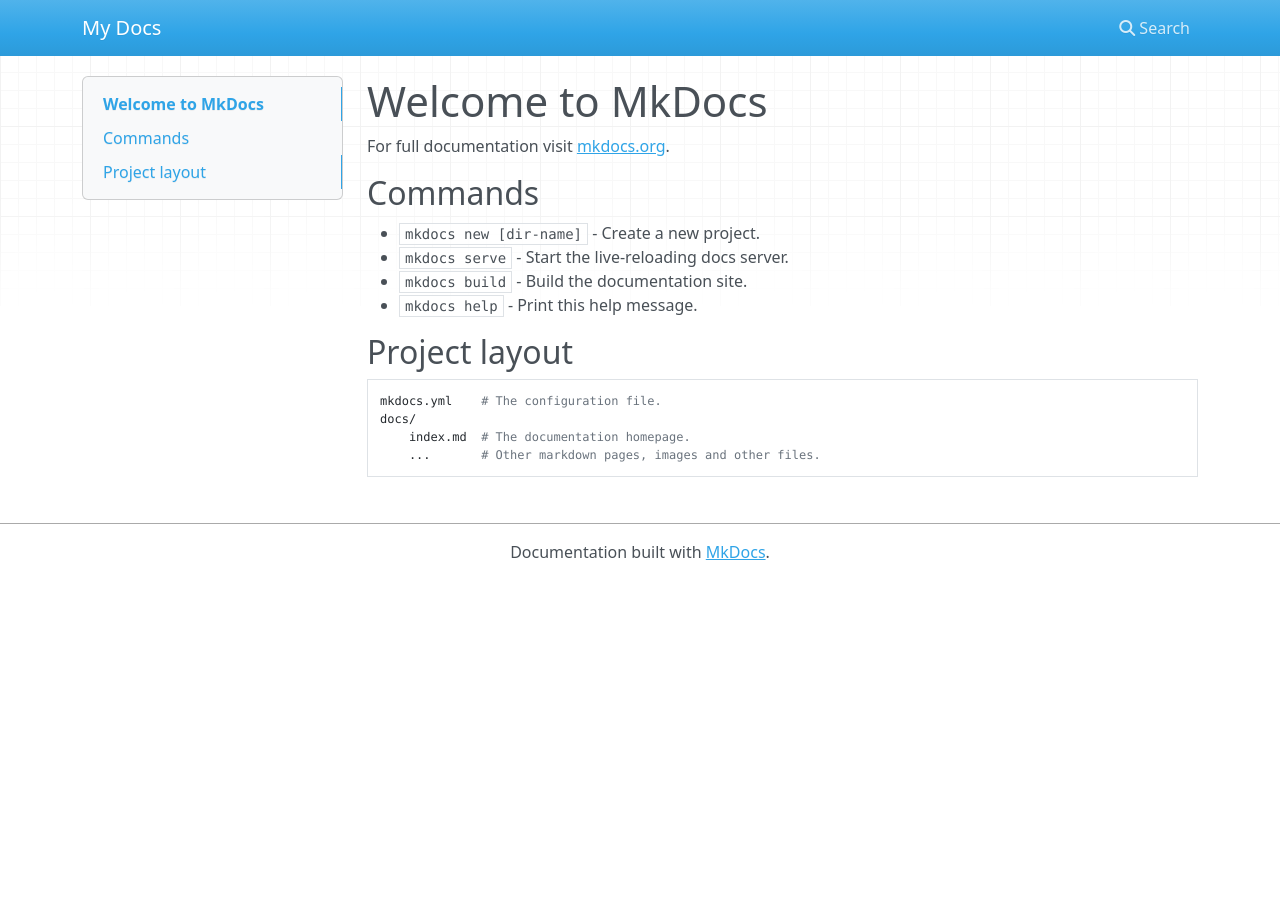
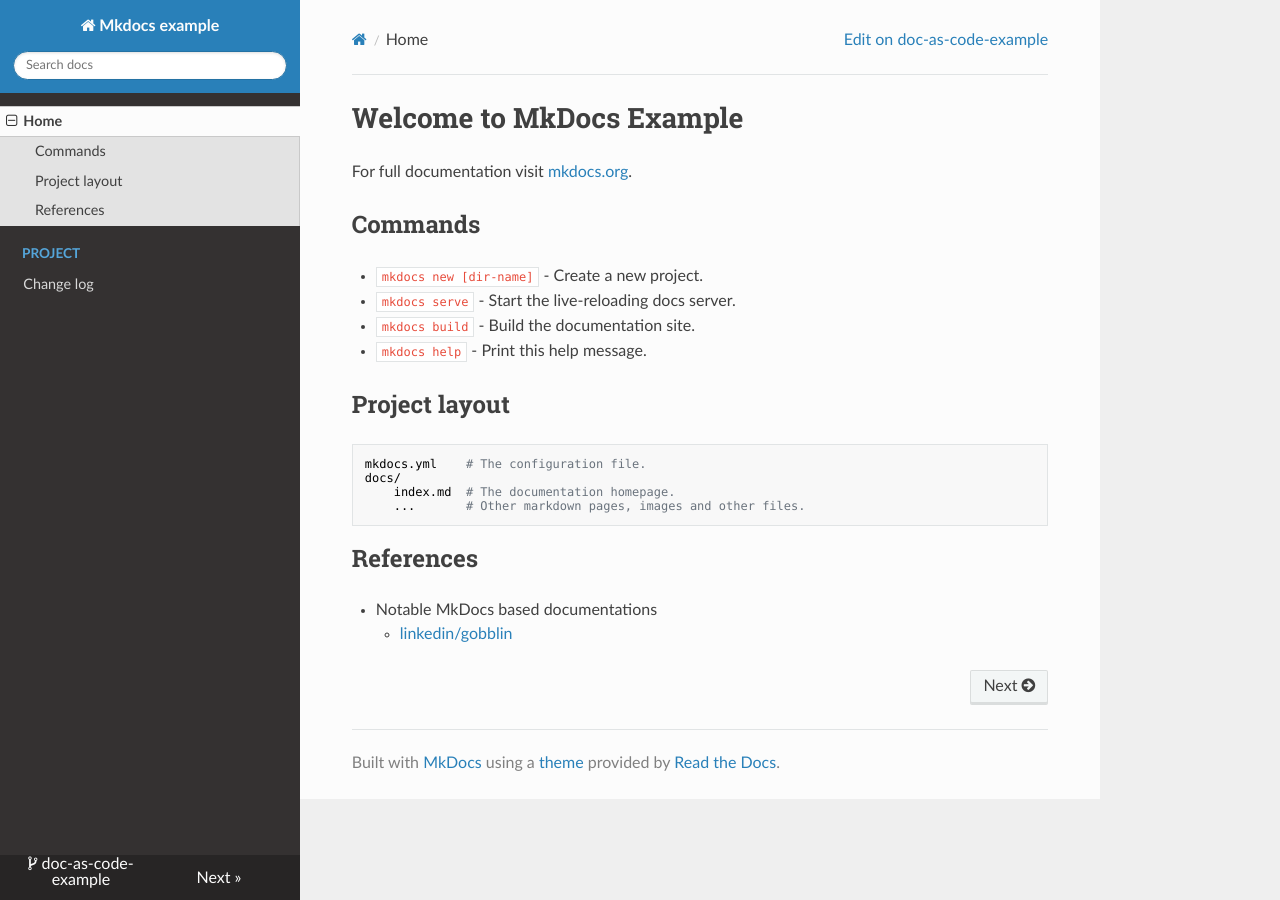
Before and after one commit to manboubird/doc-as-code-example, an MkDocs documentation site: the page built from docs/mkdocs-example/docs/index.md, in a window 1280 px wide. Built offline with MkDocs 1.6.1, drawn with Linux system fonts in a browser that asks for light colours; nearby versions of some CDN libraries; old or Windows-style settings are respelled for this version of MkDocs.

Commit message:
Add settings to mkdocs-example

```diff
--- /dev/null
+++ b/docs/mkdocs-example/docs/_static/css/extra.css
@@ -0,0 +1 @@
+/* Original css comes here */
--- a/docs/mkdocs-example/docs/index.md
+++ b/docs/mkdocs-example/docs/index.md
@@ -1,4 +1,4 @@
-# Welcome to MkDocs
+# Welcome to MkDocs Example
 
 For full documentation visit [mkdocs.org](http://mkdocs.org).
 
@@ -15,3 +15,8 @@ For full documentation visit [mkdocs.org](http://mkdocs.org).
     docs/
         index.md  # The documentation homepage.
         ...       # Other markdown pages, images and other files.
+
+## References
+
+* Notable MkDocs based documentations
+    *  [linkedin/gobblin](https://github.com/linkedin/gobblin/tree/master/gobblin-docs)
--- a/docs/mkdocs-example/mkdocs.yml
+++ b/docs/mkdocs-example/mkdocs.yml
@@ -1 +1,15 @@
-site_name: My Docs
+site_name: Mkdocs example
+site_description: Mkdocs example project
+site_author: manboubird
+
+repo_url: https://github.com/manboubird/doc-as-code-example
+repo_name: doc-as-code-example
+
+docs_dir: docs
+theme: readthedocs
+extra_css: [_static/css/extra.css]
+
+pages:
+    - Home: index.md
+    - Project:
+        - Change log: project/changelog.md
```
Also changed, not shown: docs/mkdocs-example/docs/project/changelog.md (added, +1 -0 lines), README.md, 1 other file.
